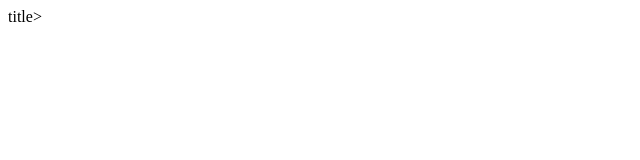
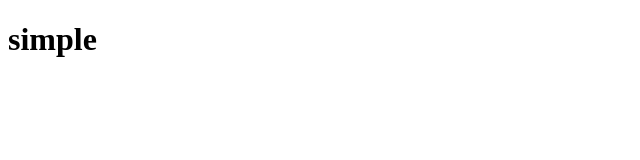
Before and after one commit to KanstantsinBildziukevich/Esper, a plain HTML site: page Index.html in a window 1280 px wide. Shown: the whole page, without its empty margins (0-640 px from the left). Drawn offline with Linux system fonts and the light colour scheme.

Commit message:
first commit

```diff
--- a/Index.html
+++ b/Index.html
@@ -8,7 +8,7 @@
     <title>Document</title>
 </head>
 <body>
-<write>title</write>>
+    <h1>simple</h1>
 
 </body>
 </html>
```
